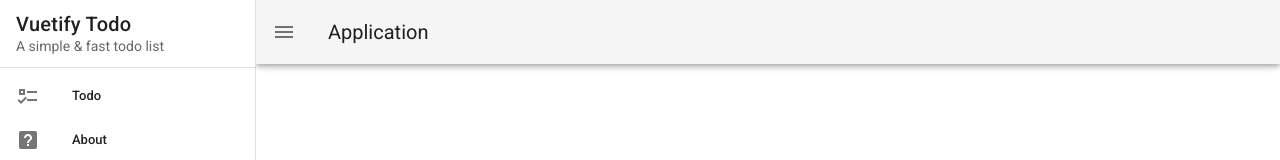
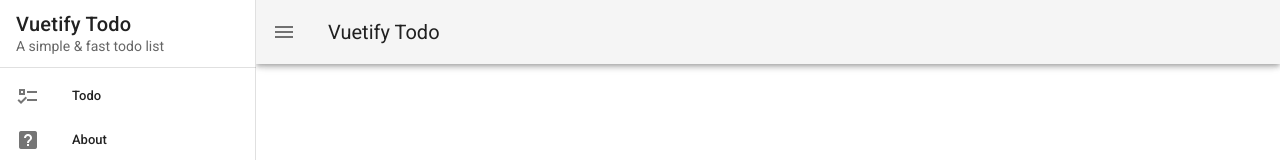
Before and after one commit to MarcMunhoz/vuetify_todo, a Vue app: page /#/ in a window 1280 px wide. Shown: the top 160 px of the page. Built offline with nearby package versions, Linux system fonts and the light colour scheme.

Commit message:
Helloworld no more

```diff
--- a/src/components/Navigation.vue
+++ b/src/components/Navigation.vue
@@ -30,7 +30,7 @@
     <v-app-bar app>
       <v-app-bar-nav-icon @click="drawer = !drawer"></v-app-bar-nav-icon>
 
-      <v-toolbar-title>Application</v-toolbar-title>
+      <v-toolbar-title>Vuetify Todo</v-toolbar-title>
     </v-app-bar>
   </v-container>
 </template>
--- a/src/views/Home.vue
+++ b/src/views/Home.vue
@@ -1,15 +1,9 @@
-<template>
-  <hello-world />
-</template>
+<template> </template>
 
 <script>
-  import HelloWorld from '../components/HelloWorld'
+export default {
+  name: "Home",
 
-  export default {
-    name: 'Home',
-
-    components: {
-      HelloWorld,
-    },
-  }
+  components: {},
+};
 </script>
```
